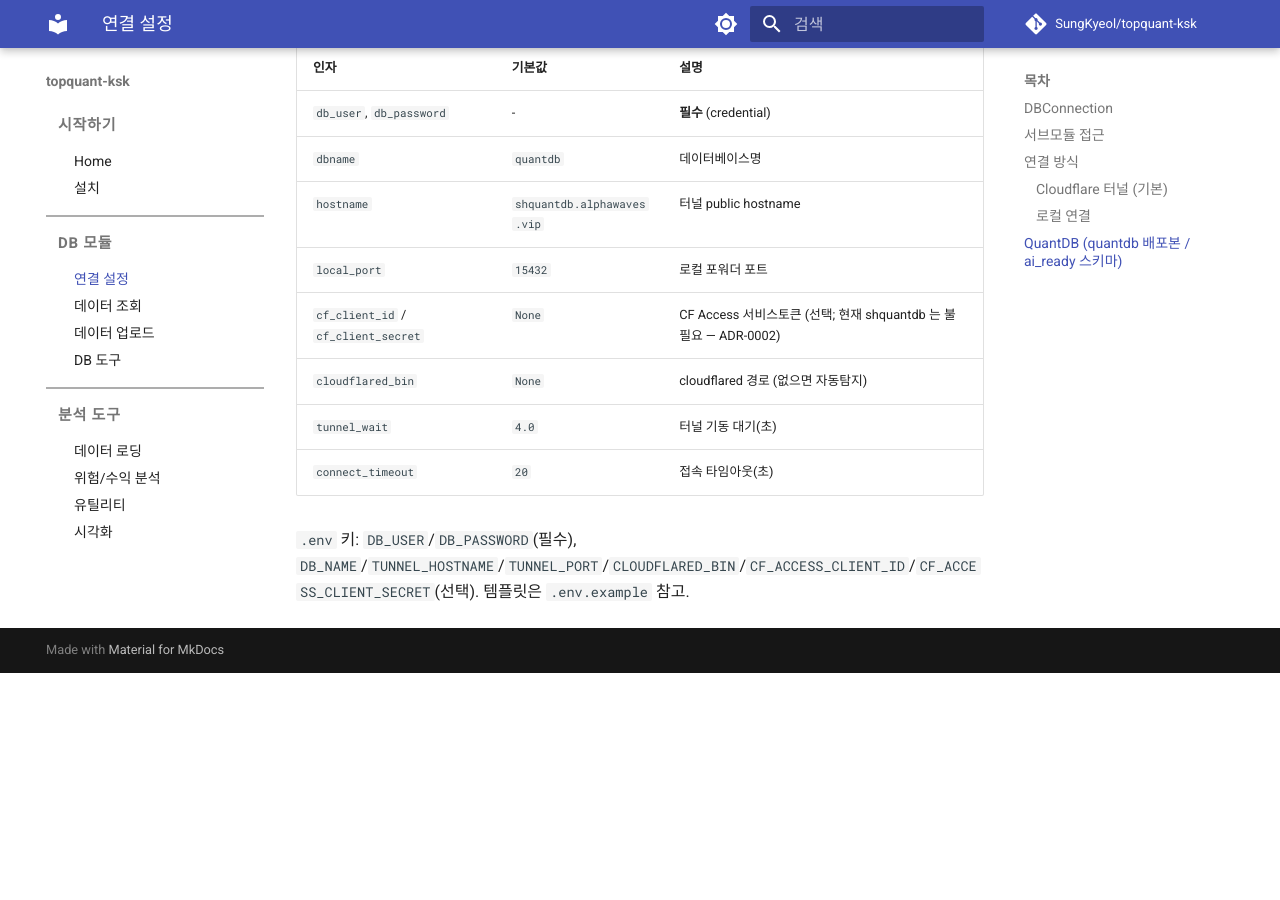
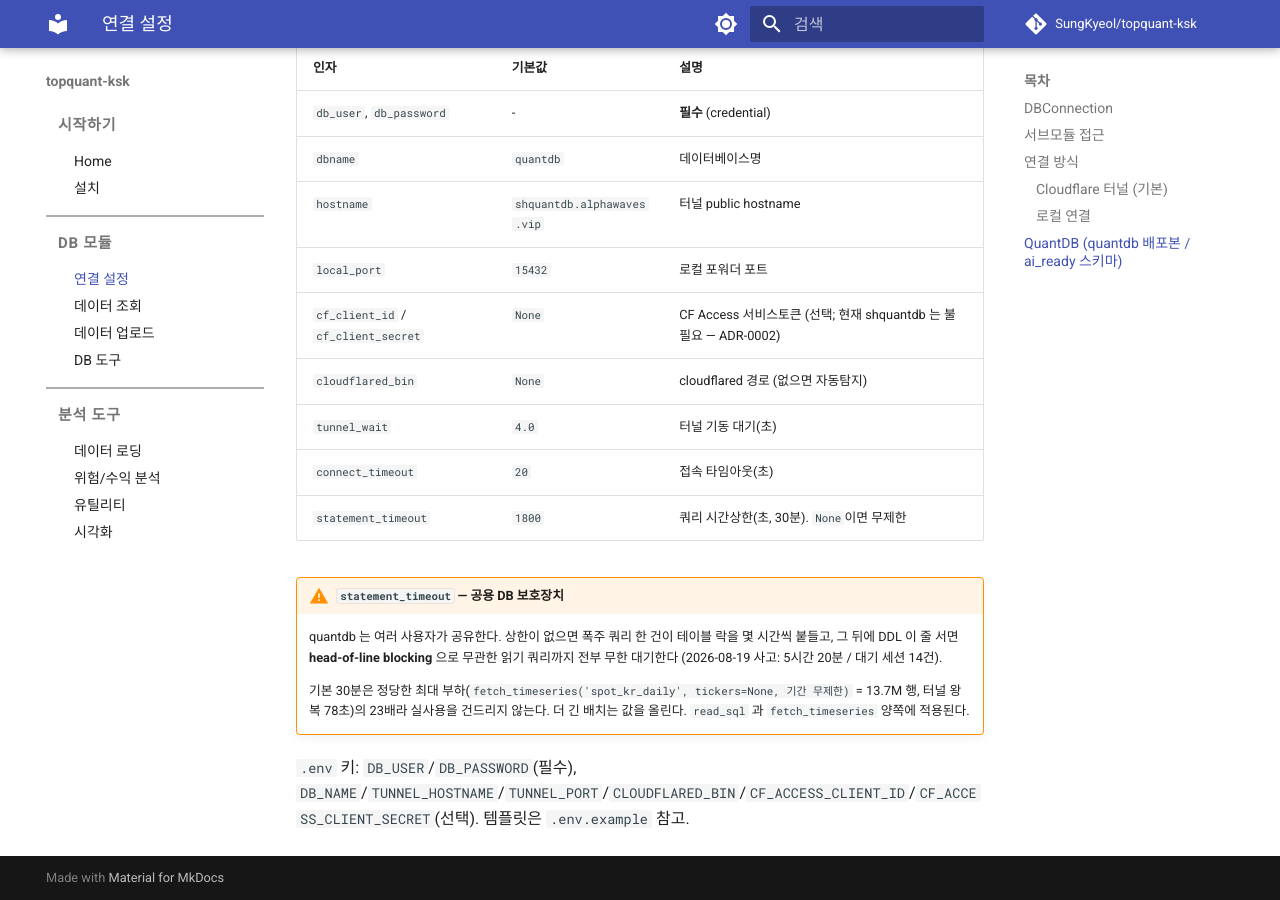
Before and after one commit to SungKyeol/topquant-ksk, an MkDocs documentation site: the page built from docs/db/connection.md, in a window 1280 px wide and 900 px high, scrolled down 1753 px. Built offline with MkDocs 1.6.1 and Material for MkDocs 9.7.7, drawn with Linux system fonts in a browser that asks for light colours; comment, search, counter and statistics services are not loaded; before the commit the page ends 2426 px from its top, so only the background shows below that.

Commit message:
chore(release): 0.1.26 — statement_timeout 기본 30분 문서화
`statement_timeout` 을 QuantDB 파라미터 표에 추가하고, 왜 상한이 필요한지(공용 DB
head-of-line blocking)와 30분 근거를 경고 박스로 남긴다. 6145db5 의 배포 버전.

Co-Authored-By: Claude Opus 5 <noreply@anthropic.com>
Claude-Session: https://claude.ai/code/session_0165XANnfLMiGDxFbYEF3ubu

```diff
--- a/docs/db/connection.md
+++ b/docs/db/connection.md
@@ -75,5 +75,16 @@ with QuantDB(db_user=cfg["DB_USER"], db_password=cfg["DB_PASSWORD"]) as db:
 | `cloudflared_bin` | `None` | cloudflared 경로 (없으면 자동탐지) |
 | `tunnel_wait` | `4.0` | 터널 기동 대기(초) |
 | `connect_timeout` | `20` | 접속 타임아웃(초) |
+| `statement_timeout` | `1800` | 쿼리 시간상한(초, 30분). `None`이면 무제한 |
+
+!!! warning "`statement_timeout` — 공용 DB 보호장치"
+
+    quantdb 는 여러 사용자가 공유한다. 상한이 없으면 폭주 쿼리 한 건이 테이블 락을 몇 시간씩
+    붙들고, 그 뒤에 DDL 이 줄 서면 **head-of-line blocking** 으로 무관한 읽기 쿼리까지 전부
+    무한 대기한다 (2026-08-19 사고: 5시간 20분 / 대기 세션 14건).
+
+    기본 30분은 정당한 최대 부하(`fetch_timeseries('spot_kr_daily', tickers=None, 기간 무제한)`
+    = 13.7M 행, 터널 왕복 78초)의 23배라 실사용을 건드리지 않는다. 더 긴 배치는 값을 올린다.
+    `read_sql` 과 `fetch_timeseries` 양쪽에 적용된다.
 
 `.env` 키: `DB_USER`/`DB_PASSWORD`(필수), `DB_NAME`/`TUNNEL_HOSTNAME`/`TUNNEL_PORT`/`CLOUDFLARED_BIN`/`CF_ACCESS_CLIENT_ID`/`CF_ACCESS_CLIENT_SECRET`(선택). 템플릿은 `.env.example` 참고.
--- a/pyproject.toml
+++ b/pyproject.toml
@@ -7,7 +7,7 @@ build-backend = "setuptools.build_meta"
 [project]
 # pip install topquant-ksk 처럼 사용될 패키지 이름
 name = "topquant-ksk"
-version = "0.1.25"
+version = "0.1.26"
 authors = [
   { name="SungKyeol" },
 ]
```
